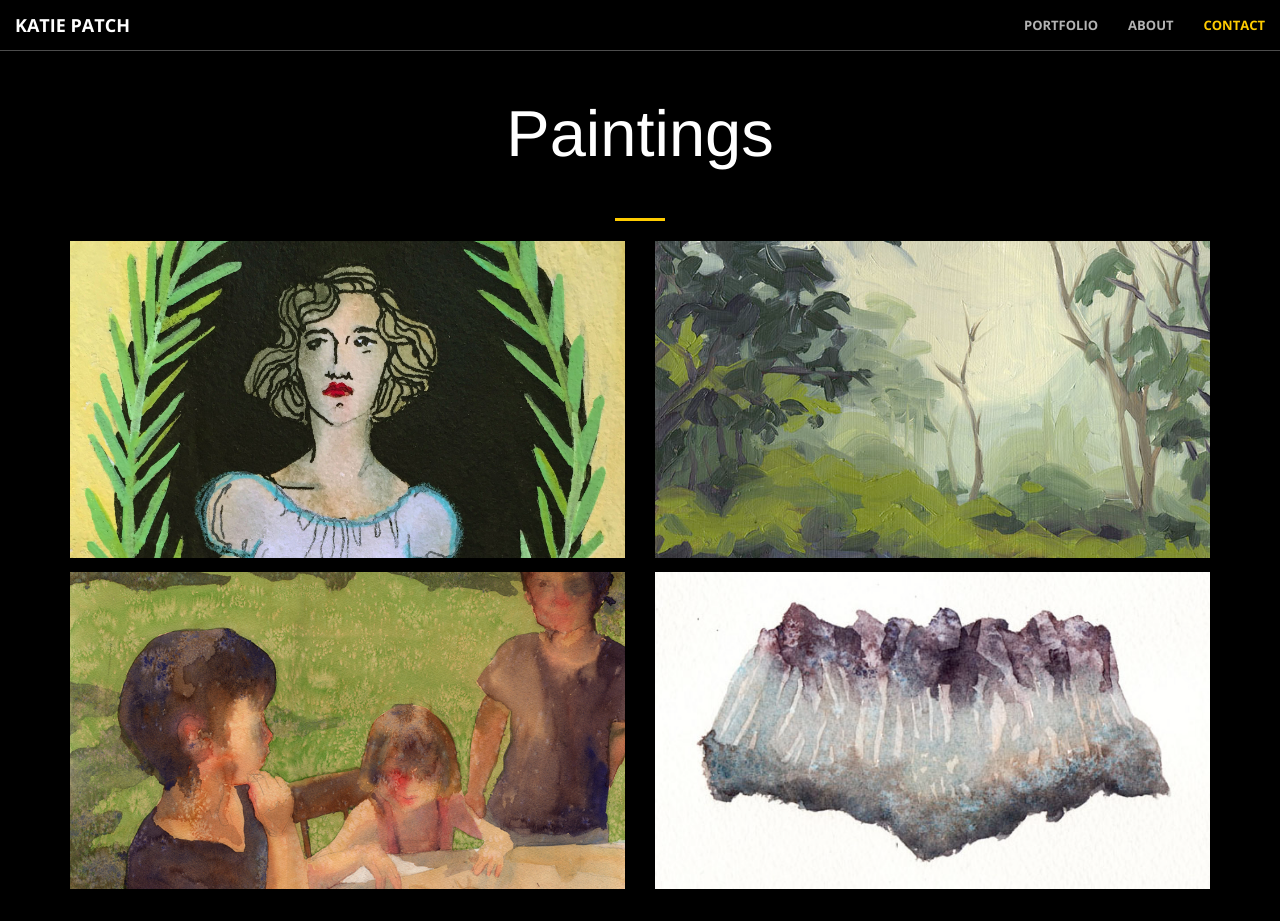
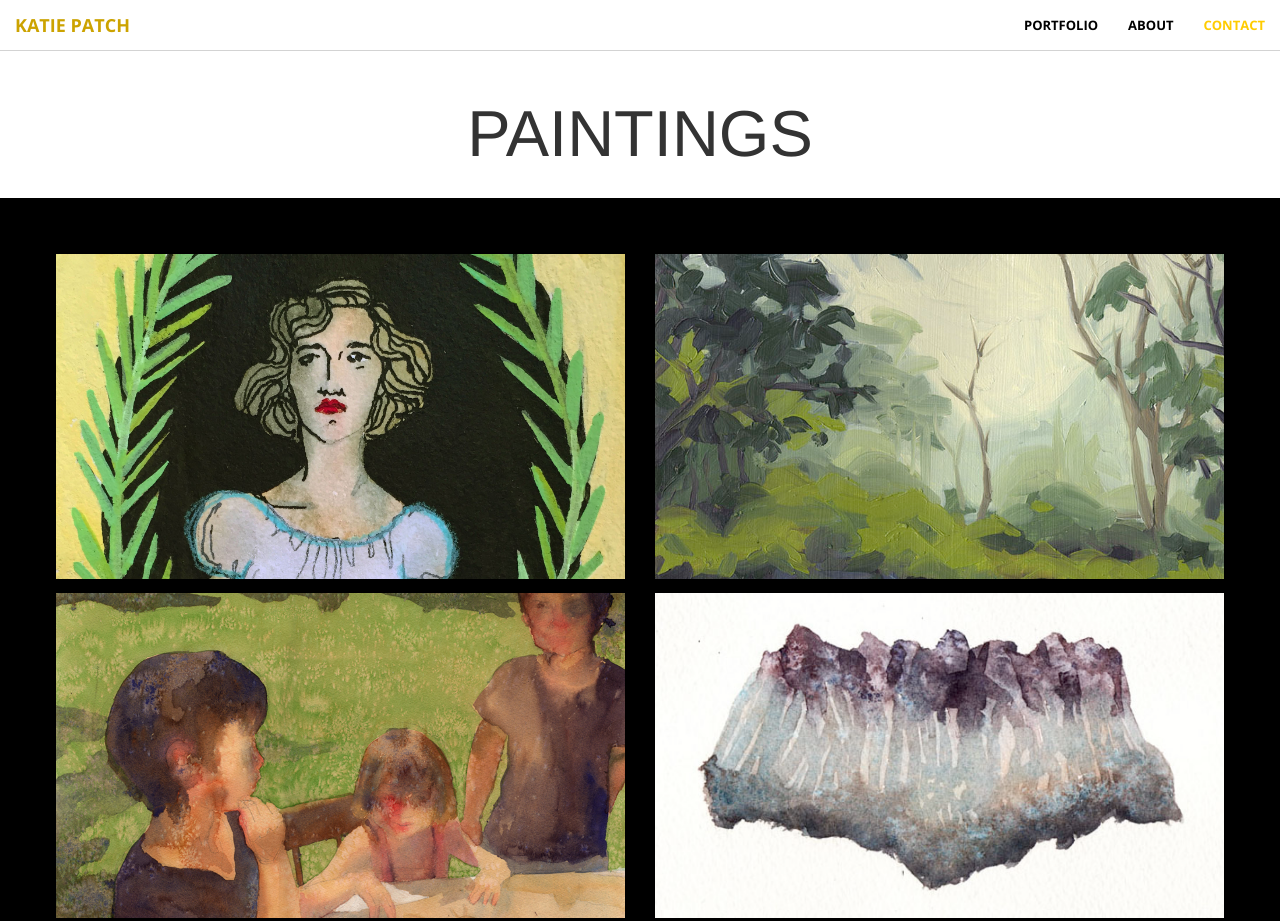
Before and after one commit to katiepatch/art-portfolio, a plain HTML site: page paintings.html in a window 1280 px wide. Shown: the top 921 px of the page. Drawn offline with nearby package versions, Linux system fonts and the light colour scheme.

Commit message:
Style navbar for profile pages

```diff
--- a/css/portfolio.css
+++ b/css/portfolio.css
@@ -1,17 +1,39 @@
 html, body {
-  background-color: black;
 }
+
+.navbar-default {
+  border-color: lightgray;
+}
+
+.navbar-default .navbar-header .navbar-brand {
+  color: #FFCC00;
+}
+
+.navbar-default .navbar-header .navbar-brand:hover,
+.navbar-default .navbar-header .navbar-brand:focus {
+      color: #CCA300;
+  }
+
+.navbar-default .nav > li>a, .navbar-default .nav>li>a:focus {
+  color: black;
+}
+
+.navbar-default .nav > li>a:hover,
+.navbar-default .nav>li>a:focus:hover {
+      color: #FFCC00;
+  }
+
 
 .page-header {
   margin-top: 1.5em;
   font-family: 'Helvetica Neue';
   text-align: center;
   border-bottom: none;
-  color: white;
 }
 
 .main-portfolio {
-  margin-bottom: 4em;
+  padding: 4em;
+  background-color: black;
 }
 
 .portfolio-item {
--- a/paintings.html
+++ b/paintings.html
@@ -71,17 +71,15 @@
         <!-- /.container-fluid -->
     </nav>
 
-    <!-- Page Content -->
-    <div class="container main-portfolio">
-
-        <!-- Page Header -->
-        <div class="row">
+     <!-- Page Header -->
+        <div class="row top-header">
             <div class="col-lg-12">
-                <h1 class="page-header">Paintings</h1>
+                <h1 class="page-header">PAINTINGS</h1>
             </div>
         </div>
         <!-- /.row -->
-        <hr>
+    <!-- Page Content -->
+    <div class="container-fluid main-portfolio">
         <!-- Projects Row -->
         <div class="row">
             <div class="col-md-6 portfolio-item">
```
